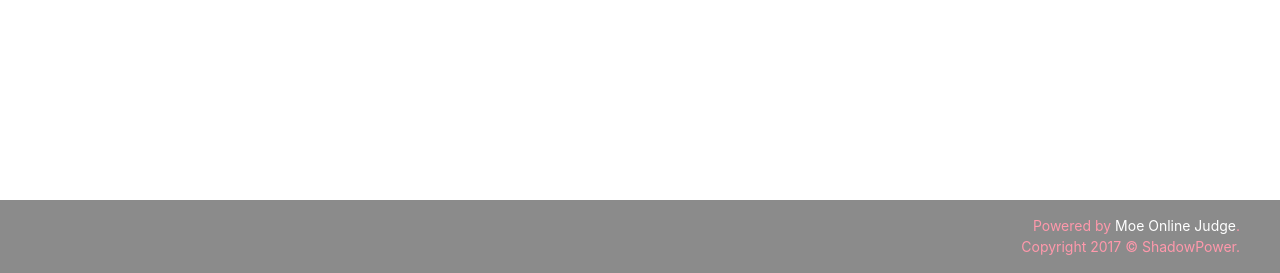
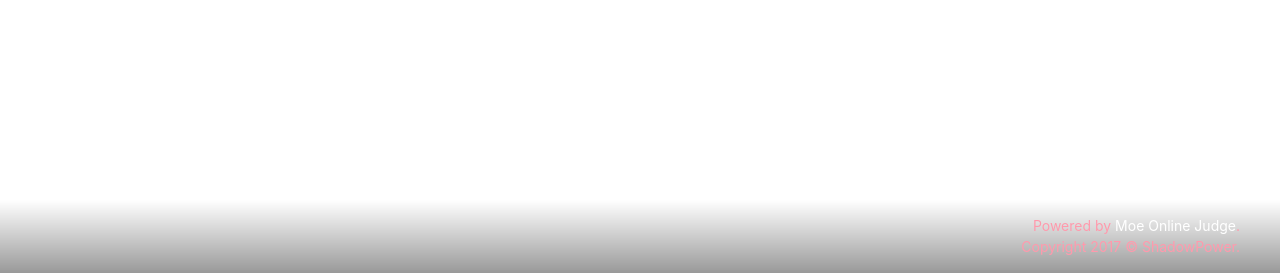
Before and after one commit to ShadowPower/MoeOJ, a Python web app: template templates/rank.html in a window 1280 px wide. Shown: the part 527-800 px from the top of the page. Run offline with Jinja, Linux system fonts and the light colour scheme; the template is opened without the code that fills it, so the values that code supplies are empty; some libraries are stand-ins or nearby versions.

Commit message:
footer背景渐变

```diff
--- a/OJ/static/css/style.css
+++ b/OJ/static/css/style.css
@@ -67,7 +67,7 @@ body {
 .footer {
 	position: absolute;
 	bottom: 0;
-	background-color: rgba(25, 25, 25, 0.5);
+	background: linear-gradient(to bottom, rgba(0,0,0,0) 0%,rgba(0,0,0,0.4) 100%);
 	min-width: 100%;
 	width: auto;
 	color: rgb(255, 153, 172);
```
